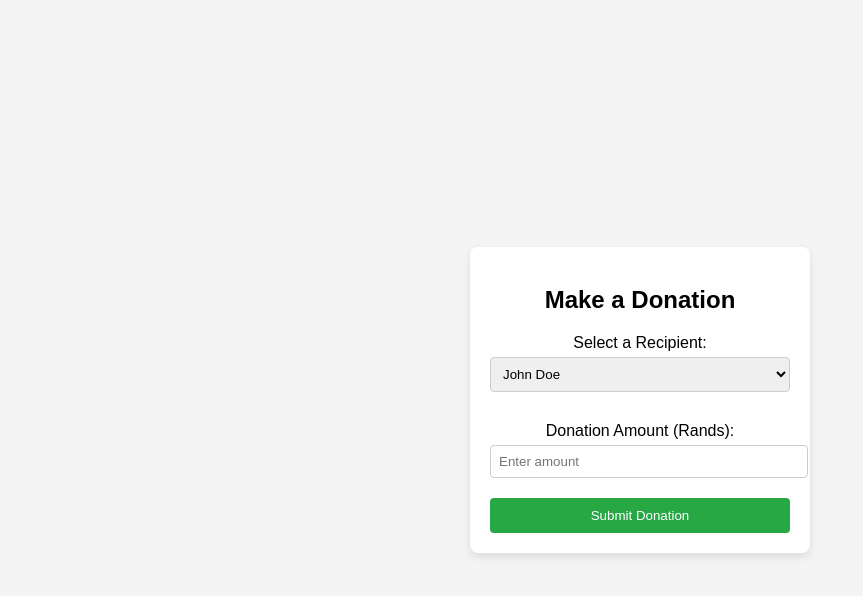
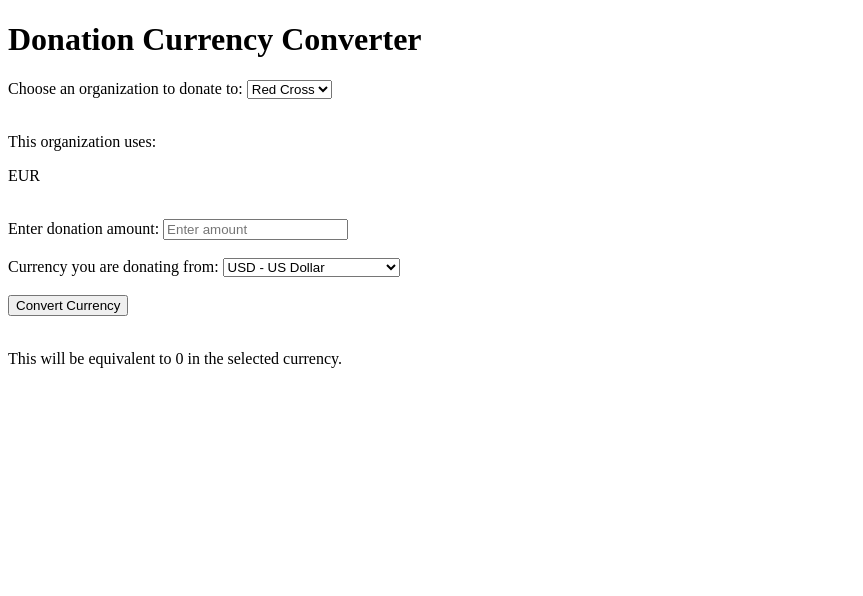
Before and after one commit to TNjikelana/UbuntuConnect, a Flask app: page /donate in a window 1280 px wide. Shown: the top 596 px of the page, without its empty margins (0-863 px from the left). Run offline with Flask 3, Linux system fonts and the light colour scheme.

Commit message:
Chunk update: updated donate to donateUpdate. page now has funtionality fo rcurrency convertion and money donation option. Adding landing page update and routing.

```diff
--- a/AppB/app2.py
+++ b/AppB/app2.py
@@ -1,18 +1,63 @@
-from flask import Flask, render_template
+from flask import Flask, render_template,request,jsonify
+import requests
+
 
 app = Flask(__name__)
+# Your OpenExchangeRates API Key
+API_KEY = 'd9b9fe7f6f5042c7b67dc542fa7097b9'
+
+organizations = {
+    'RedCross': 'EUR',
+    'UNICEF': 'USD',
+    'SPCA': 'ZAR'
+}
 
 @app.route('/home')
 def hello_world():
     return render_template('index.html')
 
 
+# Route to render the donation form
 @app.route('/donate')
-def donate_page():
-    return render_template('donate.html')
+def donation():
+    return render_template('donateUpdate.html', organizations=organizations)
 
+# Route to handle the conversion request
+@app.route('/convert', methods=['POST'])
+def convert_currency():
+    try:
+        # Get the data from the POST request
+        from_currency = request.form.get('fromCurrency')
+        organization = request.form.get('organization')
+        amount = float(request.form.get('amount'))
 
+        # Get the organization's currency from the organizations dictionary
+        to_currency = organizations[organization]
 
+        # Fetch the exchange rate from OpenExchangeRates API
+        url = f'https://openexchangerates.org/api/latest.json?app_id={API_KEY}&symbols={from_currency},{to_currency}'
+        response = requests.get(url)
+        data = response.json()
+
+        # Calculate the rate from 'fromCurrency' to USD (if fromCurrency is not USD)
+        from_rate = 1 if from_currency == 'USD' else 1 / data['rates'][from_currency]
+
+        # Calculate the rate from USD to 'toCurrency'
+        to_rate = data['rates'][to_currency]
+
+        # Effective rate from 'fromCurrency' to 'toCurrency'
+        exchange_rate = from_rate * to_rate
+        converted_amount = round(amount * exchange_rate, 2)
+
+        # Send the result back as JSON
+        return jsonify({
+            'convertedAmount': converted_amount,
+            'toCurrency': to_currency,
+            'organization': organization
+        })
+
+    except Exception as e:
+        return jsonify({'error': str(e)})
 
 if __name__ == '__main__':
     app.run(debug=True)
--- a/AppB/templates/donate.html
+++ /dev/null
@@ -1,28 +0,0 @@
-<!DOCTYPE html>
-<html lang="en">
-<head>
-    <meta charset="UTF-8">
-    <meta name="viewport" content="width=device-width, initial-scale=1.0">
-    <title>Donation Page</title>
-    <link rel="stylesheet" href="style.css">
-</head>
-<body>
-    <div class="donation-container">
-        <h2>Make a Donation</h2>
-
-        <label for="name">Select a Recipient:</label>
-        <select id="name">
-            <option value="person1">John Doe</option>
-            <option value="person2">Jane Smith</option>
-            <option value="person3">Sam Brown</option>
-        </select>
-
-        <label for="amount">Donation Amount (Rands):</label>
-        <input type="number" id="amount" placeholder="Enter amount">
-
-        <button id="submit-btn">Submit Donation</button>
-    </div>
-
-    <script src="script.js"></script>
-</body>
-</html>
--- a/AppB/templates/donateUpdate.html
+++ b/AppB/templates/donateUpdate.html
@@ -3,44 +3,54 @@
 <head>
     <meta charset="UTF-8">
     <meta name="viewport" content="width=device-width, initial-scale=1.0">
-    <title>Currency Conversion Donation</title>
+    <title>Donation Currency Converter</title>
     <script>
-        // Function to fetch the exchange rate from the selected 'fromCurrency' to 'toCurrency' using USD as an intermediate
-        async function fetchExchangeRate(fromCurrency, toCurrency, apiKey) {
-            try {
-                // Fetch rates from and to USD for both the selected currencies
-                const url = `https://openexchangerates.org/api/latest.json?app_id=${apiKey}&symbols=${fromCurrency},${toCurrency}`;
-                const response = await fetch(url);
-                const data = await response.json();
+        // Dictionary of organizations and their currencies (from the Flask backend)
+        const organizationCurrencies = {{ organizations | tojson }};
 
-                // Calculate the rate from 'fromCurrency' to USD (if fromCurrency is not USD)
-                let fromRate = (fromCurrency === 'USD') ? 1 : 1 / data.rates[fromCurrency];
+        // Auto-fill the organization's currency based on the selected organization
+        function updateOrganizationCurrency() {
+            const organization = document.getElementById('organization').value;
+            const orgCurrency = organizationCurrencies[organization];
 
-                // Calculate the rate from USD to 'toCurrency'
-                let toRate = data.rates[toCurrency];
-
-                // Effective rate from 'fromCurrency' to 'toCurrency'
-                return fromRate * toRate;
-            } catch (error) {
-                console.error('Error fetching exchange rate:', error);
-                document.getElementById('convertedAmount').innerText = 'Error fetching exchange rate.';
-                return null;
-            }
+            // Update the displayed text to include the organization's name and currency
+            document.getElementById('orgCurrency').innerText = orgCurrency;
+            document.getElementById('orgCurrencyText').innerText = `${organization} uses:`;
         }
 
         // Function to handle the conversion process when the user clicks the convert button
         async function convertCurrency() {
-            const apiKey = 'd9b9fe7f6f5042c7b67dc542fa7097b9';  // Place your OpenExchangeRates API key here
             const amount = document.getElementById('donationAmount').value;
             const fromCurrency = document.getElementById('fromCurrency').value;
-            const toCurrency = document.getElementById('toCurrency').value;
+            const organization = document.getElementById('organization').value;
 
-            if (amount && fromCurrency && toCurrency) {
-                const exchangeRate = await fetchExchangeRate(fromCurrency, toCurrency, apiKey);
-                if (exchangeRate) {
-                    const convertedAmount = (amount * exchangeRate).toFixed(2);
-                    document.getElementById('convertedAmount').innerText = `This will be equivalent to ${convertedAmount} ${toCurrency}.`;
+            if (amount && fromCurrency && organization) {
+                try {
+                    // Send the data to the Flask route for conversion
+                    const response = await fetch('/convert', {
+                        method: 'POST',
+                        headers: {
+                            'Content-Type': 'application/x-www-form-urlencoded'
+                        },
+                        body: new URLSearchParams({
+                            'fromCurrency': fromCurrency,
+                            'organization': organization,
+                            'amount': amount
+                        })
+                    });
+
+                    const data = await response.json();
+
+                    if (data.convertedAmount) {
+                        document.getElementById('convertedAmount').innerText = `Your donation of ${amount} ${fromCurrency} will be equivalent to ${data.convertedAmount} ${data.toCurrency} for ${data.organization}.`;
+                    } else if (data.error) {
+                        document.getElementById('convertedAmount').innerText = 'Error fetching exchange rate.';
+                    }
+                } catch (error) {
+                    document.getElementById('convertedAmount').innerText = 'Error processing request.';
                 }
+            } else {
+                document.getElementById('convertedAmount').innerText = 'Please fill in all fields.';
             }
         }
     </script>
@@ -48,10 +58,26 @@
 <body>
     <h1>Donation Currency Converter</h1>
     <form>
+        <!-- Organization Dropdown -->
+        <label for="organization">Choose an organization to donate to:</label>
+        <select id="organization" onchange="updateOrganizationCurrency()">
+            <option value="RedCross">Red Cross</option>
+            <option value="UNICEF">UNICEF</option>
+            <option value="SPCA">SPCA</option>
+        </select>
+        <br><br>
+
+        <!-- Organization's Currency Display -->
+        <p id="orgCurrencyText">This organization uses:</p>
+        <p><span id="orgCurrency">EUR</span></p>
+        <br>
+
+        <!-- Donation Amount -->
         <label for="donationAmount">Enter donation amount:</label>
         <input type="number" id="donationAmount" placeholder="Enter amount" required>
         <br><br>
 
+        <!-- From Currency -->
         <label for="fromCurrency">Currency you are donating from:</label>
         <select id="fromCurrency">
             <option value="USD">USD - US Dollar</option>
@@ -61,24 +87,12 @@
         </select>
         <br><br>
 
-        <label for="toCurrency">Currency you are donating to:</label>
-        <select id="toCurrency">
-            <option value="EUR">EUR - Euro</option>
-            <option value="USD">USD - US Dollar</option>
-            <option value="GBP">GBP - British Pound</option>
-            <option value="ZAR">ZAR - South African Rand</option>
-        </select>
-        <br><br>
-
+        <!-- Convert Button -->
         <button type="button" onclick="convertCurrency()">Convert Currency</button>
         <br><br>
 
+        <!-- Converted Amount Output -->
         <p id="convertedAmount">This will be equivalent to 0 in the selected currency.</p>
-
-
-
-
-
     </form>
 </body>
 </html>
--- a/AppB/templates/index.html
+++ b/AppB/templates/index.html
@@ -3,7 +3,7 @@
 <head>
     <meta charset="UTF-8">
     <meta name="viewport" content="width=device-width, initial-scale=1.0">
-    <title>Hello World</title>
+    <title>Landing Page </title>
 </head>
 <body>
     <h1>Hello, World!</h1>
```
